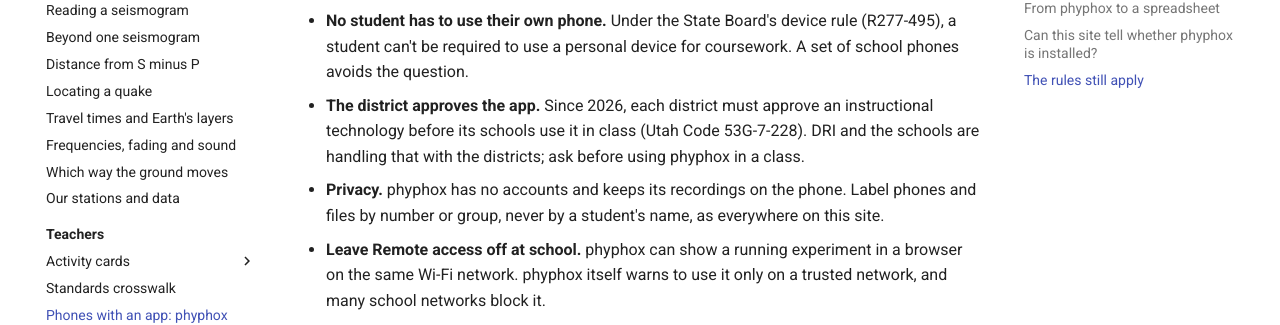
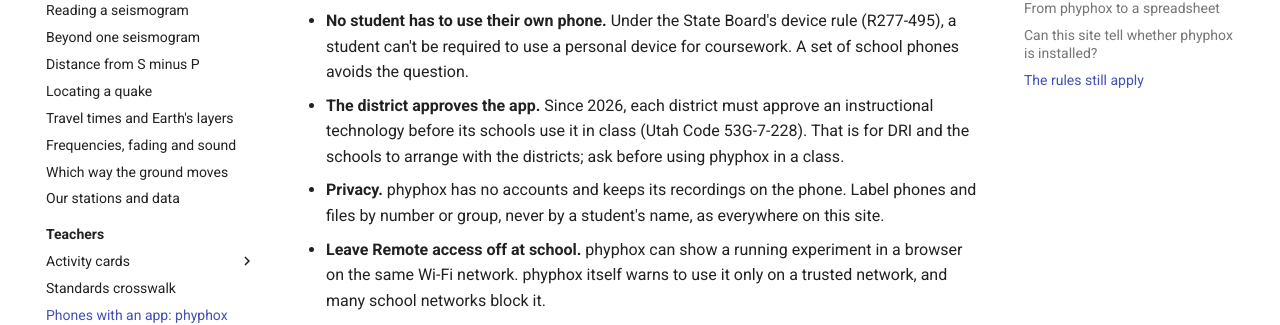
Before and after one commit to gus-p-williams/utahshake, an MkDocs documentation site: the page built from docs/teachers/phyphox.md, in a window 1280 px wide and 900 px high, scrolled down 4300 px. Shown: the part 343-668 px from the top of the window. Built offline with MkDocs 1.6.1 and Material for MkDocs 9.7.7, drawn with Linux system fonts in a browser that asks for light colours; comment, search, counter and statistics services are not loaded.

Commit message:
phyphox page: district approval is for DRI and the schools to arrange (D38 wording)
Co-Authored-By: Claude Opus 5.5 <noreply@anthropic.com>

```diff
--- a/docs/teachers/phyphox.md
+++ b/docs/teachers/phyphox.md
@@ -170,8 +170,8 @@ yet.
   student can't be required to use a personal device for coursework. A set of school phones
   avoids the question.
 - **The district approves the app.** Since 2026, each district must approve an instructional
-  technology before its schools use it in class (Utah Code 53G-7-228). DRI and the schools are
-  handling that with the districts; ask before using phyphox in a class.
+  technology before its schools use it in class (Utah Code 53G-7-228). That is for DRI and the
+  schools to arrange with the districts; ask before using phyphox in a class.
 - **Privacy.** phyphox has no accounts and keeps its recordings on the phone. Label phones and
   files by number or group, never by a student's name, as everywhere on this site.
 - **Leave Remote access off at school.** phyphox can show a running experiment in a browser on
```
